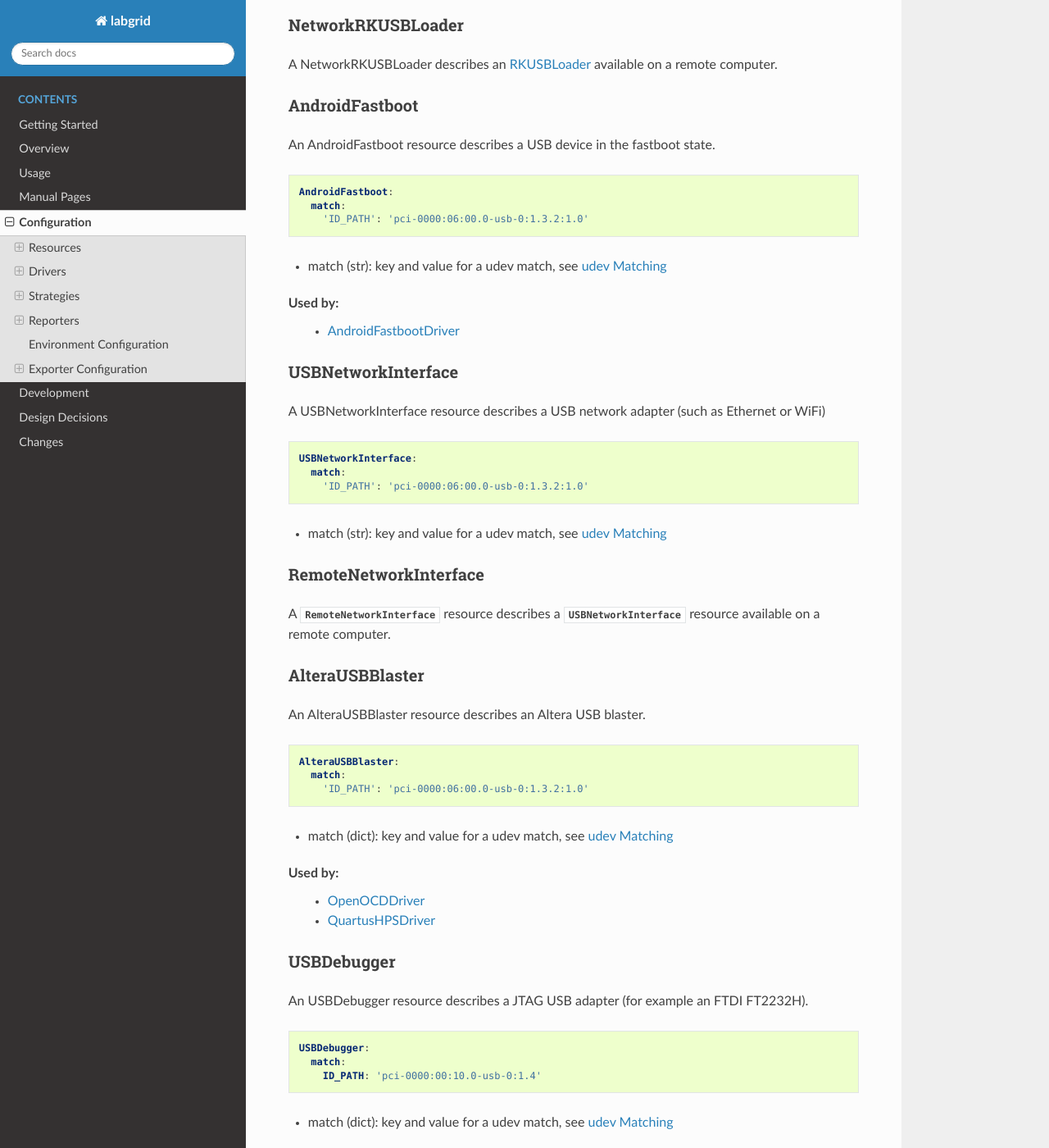
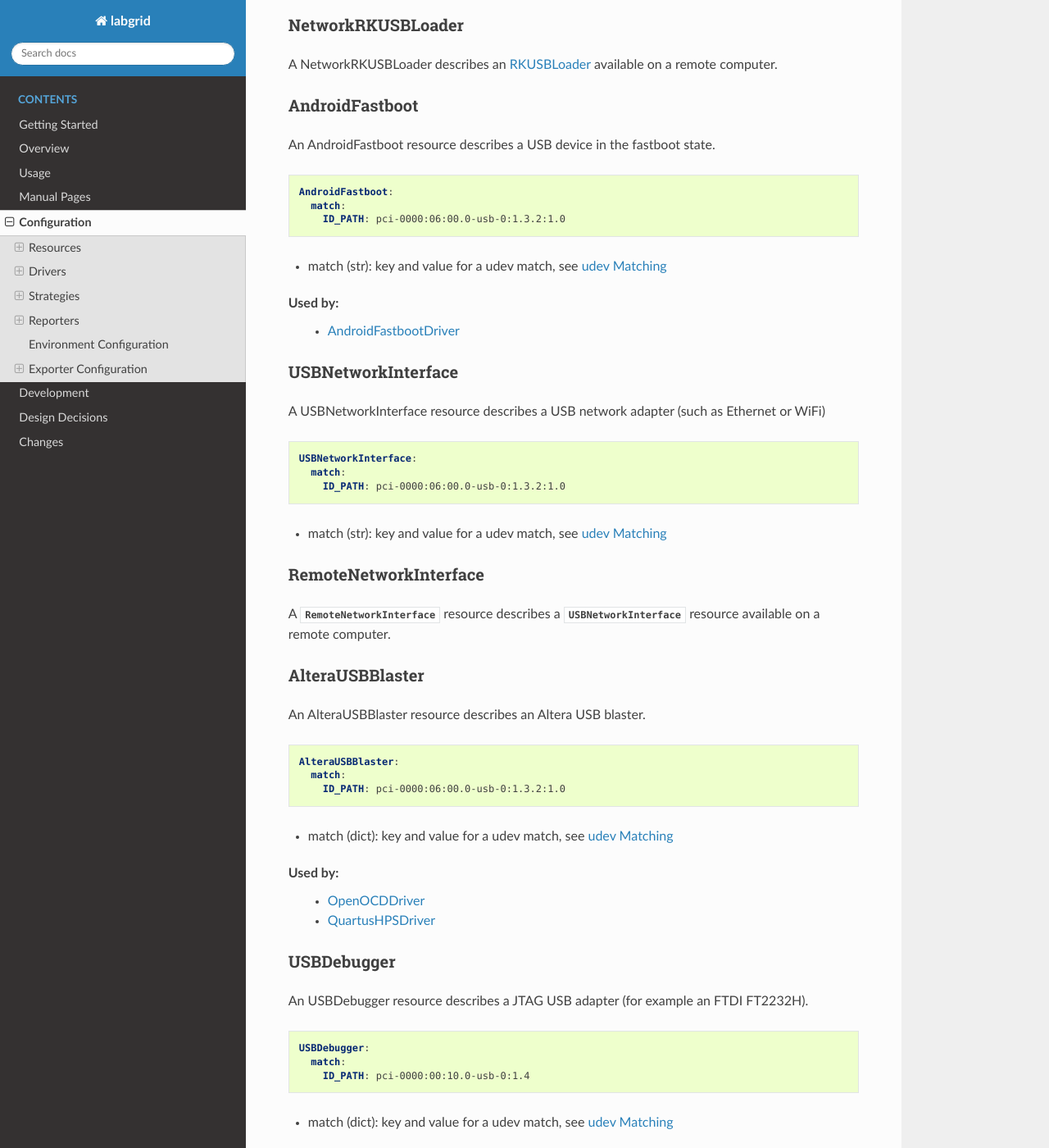
Before and after one commit to labgrid-project/labgrid, a Sphinx documentation site: the page built from doc/configuration.rst, in a window 1280 px wide and 1400 px high, scrolled down 11428 px. Shown: the whole window at 82% size. Built offline with Sphinx 7.4.7 and the Read the Docs theme 2.0.0, drawn with Linux system fonts in a browser that asks for light colours; pages that are not in the unit, such as notebooks, are missing from menus; some of the changed text lies outside the part shown.

```diff
--- a/doc/configuration.rst
+++ b/doc/configuration.rst
@@ -583,7 +583,7 @@ FT2232H).
 
    USBDebugger:
      match:
-       ID_PATH: 'pci-0000:00:10.0-usb-0:1.4'
+       ID_PATH: pci-0000:00:10.0-usb-0:1.4
 
 - match (dict): key and value for a udev match, see `udev Matching`_
 
@@ -673,7 +673,7 @@ device.
 
    USBSDMuxDevice:
      match:
-       '@ID_PATH': 'pci-0000:00:14.0-usb-0:1.2'
+       '@ID_PATH': pci-0000:00:14.0-usb-0:1.2
 
 - match (str): key and value for a udev match, see `udev Matching`_
 
@@ -694,7 +694,7 @@ A :any:`LXAUSBMux` resource describes a Linux Automation GmbH USB-Mux device.
 
    LXAUSBMux:
      match:
-       '@ID_PATH': 'pci-0000:00:14.0-usb-0:1.2'
+       '@ID_PATH': pci-0000:00:14.0-usb-0:1.2
 
 - match (str): key and value for a udev match, see `udev Matching`_
 
@@ -717,7 +717,7 @@ device.
 
    USBSDWireDevice:
      match:
-       '@ID_PATH': 'pci-0000:00:14.0-usb-0:1.2'
+       '@ID_PATH': pci-0000:00:14.0-usb-0:1.2
 
 - match (str): key and value for a udev match, see `udev Matching`_
 
@@ -740,7 +740,7 @@ Video4Linux2 kernel driver.
 
    USBVideo:
      match:
-       '@ID_PATH': 'pci-0000:00:14.0-usb-0:1.2'
+       '@ID_PATH': pci-0000:00:14.0-usb-0:1.2
 
 - match (str): key and value for a udev match, see `udev Matching`_
 
@@ -802,7 +802,7 @@ The low-level communication is handled by the ``usbtmc`` kernel driver.
 
    USBTMC:
      match:
-       '@ID_PATH': 'pci-0000:00:14.0-usb-0:1.2'
+       '@ID_PATH': pci-0000:00:14.0-usb-0:1.2
 
 - match (str): key and value for a udev match, see `udev Matching`_
 
@@ -864,7 +864,7 @@ running a flashing program with `FlashScriptDriver`_.
 
    USBFlashableDevice:
      match:
-       SUBSYSTEM: 'usb'
+       SUBSYSTEM: usb
        ID_SERIAL: '1234'
 
 - match (str): key and value pairs for a udev match, see `udev Matching`_
@@ -920,7 +920,7 @@ A :any:`HTTPVideoStream` resource describes a IP video stream over HTTP or HTTPS
 .. code-block:: yaml
 
    HTTPVideoStream:
-     url: 'http://192.168.110.11/0.ts'
+     url: http://192.168.110.11/0.ts
 
 - url (str): URI of the IP video stream
 
@@ -1009,7 +1009,7 @@ created through interaction with that daemon.
 .. code-block:: yaml
 
    DockerDaemon:
-     docker_daemon_url: 'unix://var/run/docker.sock'
+     docker_daemon_url: unix://var/run/docker.sock
 
 The example describes a docker daemon accessible via the
 '/var/run/docker.sock' unix socket. When used by a `DockerDriver`, the
@@ -1243,7 +1243,7 @@ Implements:
    ShellDriver:
      prompt: 'root@\w+:[^ ]+ '
      login_prompt: ' login: '
-     username: 'root'
+     username: root
 
 Arguments:
   - prompt (regex): shell prompt to match after logging in
--- a/doc/getting_started.rst
+++ b/doc/getting_started.rst
@@ -228,7 +228,7 @@ Additional groups and resources can be added:
      location: example-location
      USBSerialPort:
        match:
-         'ID_SERIAL_SHORT': 'P-00-00682'
+         ID_SERIAL_SHORT: P-00-00682
        speed: 115200
      NetworkPowerPort:
        model: netio
```
Also changed, not shown: other parts of doc/configuration.rst (+13 -13 lines).
